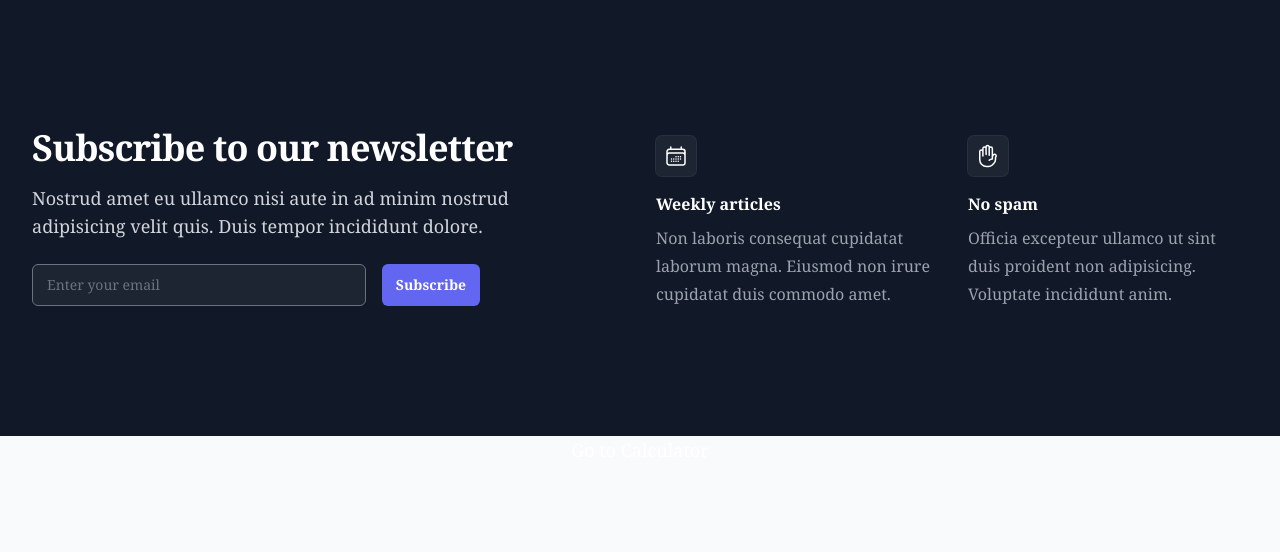
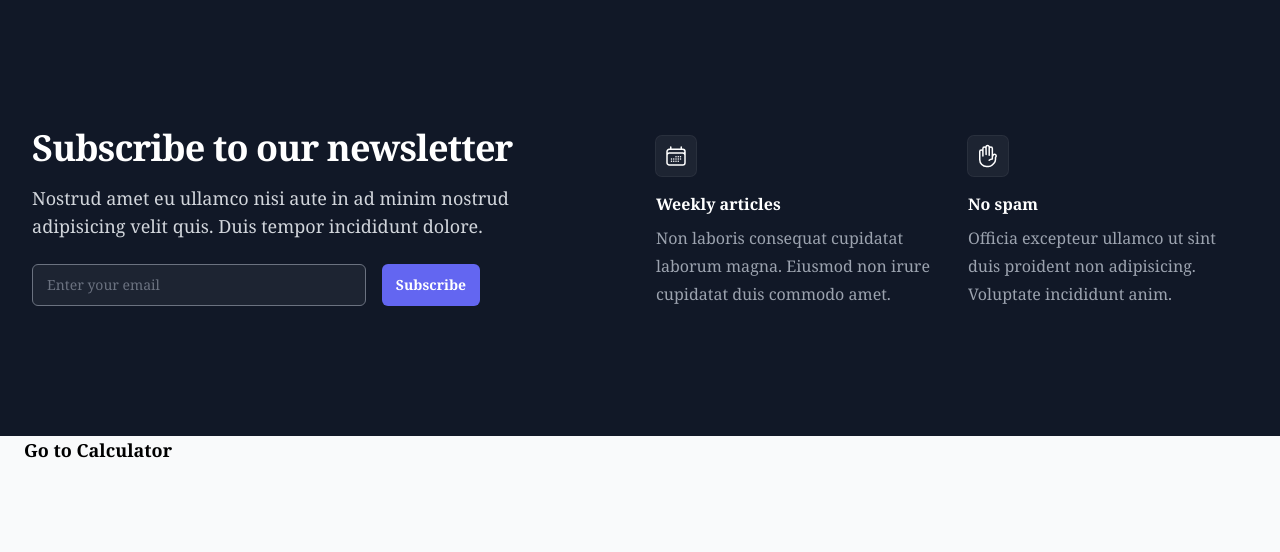
Before and after one commit to Just-Justin-TTV/IFB398-Web-Application, a Django app: page / in a window 1280 px wide. Shown: the top 552 px of the page. Run offline with Django 5.2, Linux system fonts and the light colour scheme; some libraries are stand-ins or nearby versions.

Commit message:
refactor: simplify button linking to calculator page in home.html

```diff
--- a/app1/templates/home.html
+++ b/app1/templates/home.html
@@ -40,11 +40,13 @@
     </div>
 </div>
 
-<!-- Button linking to calculator page -->
-<div class="mt-8 text-center">
-    <a href="{% url 'calculator' %}" class="inline-block px-6 py-3 text-white bg-indigo-600 rounded-md text-lg hover:bg-indigo-500">
-        Go to Calculator
-    </a>
-</div>
+
+<a href="/calculator/"
+   class="inline-block px-6 py-3 bg-[black] text-[white] text-lg font-semibold rounded-md hover:bg-gray-800 focus:outline-none focus:ring-2 focus:ring-white transition">
+    Go to Calculator
+</a>
+
+
+
 
 {% endblock %}
```
